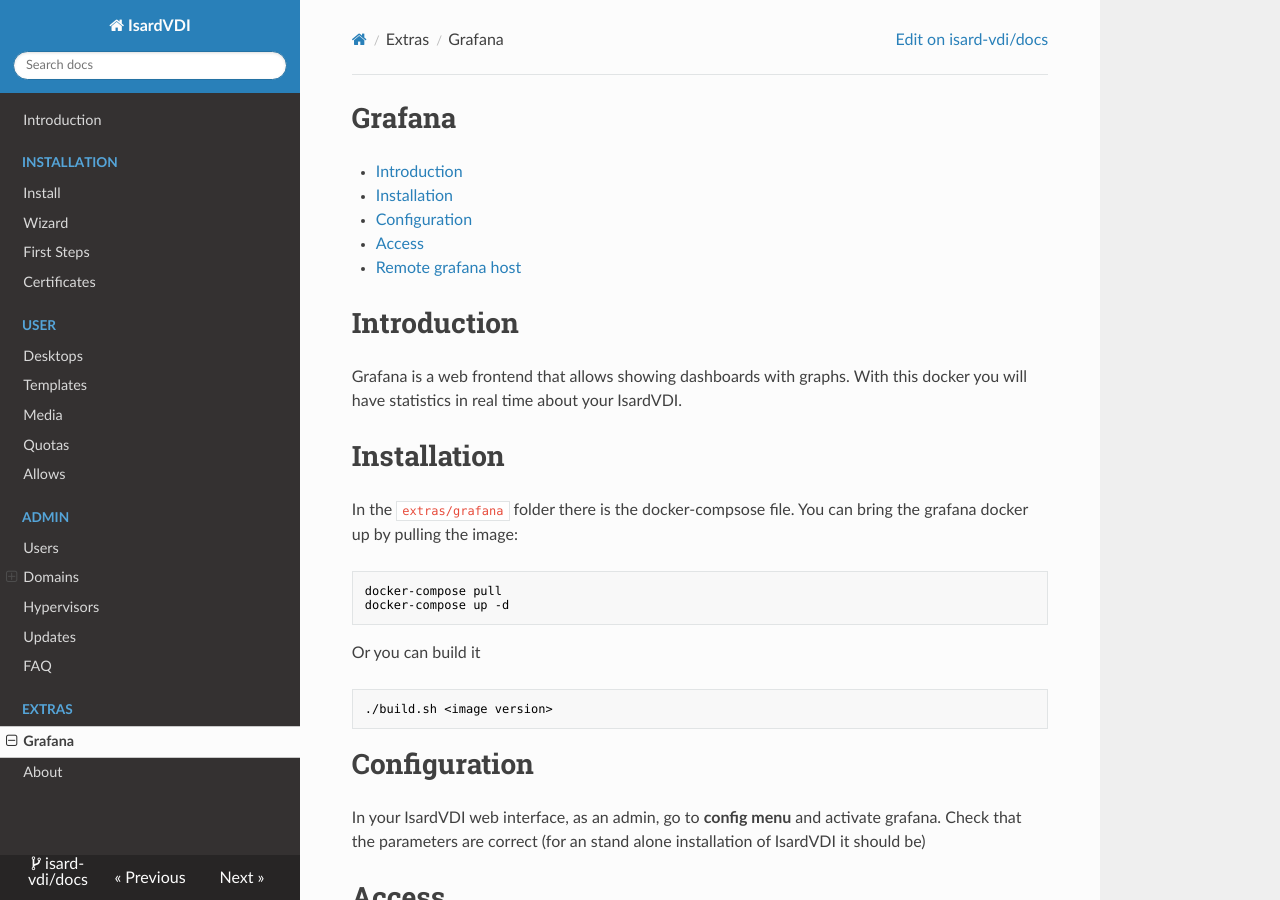
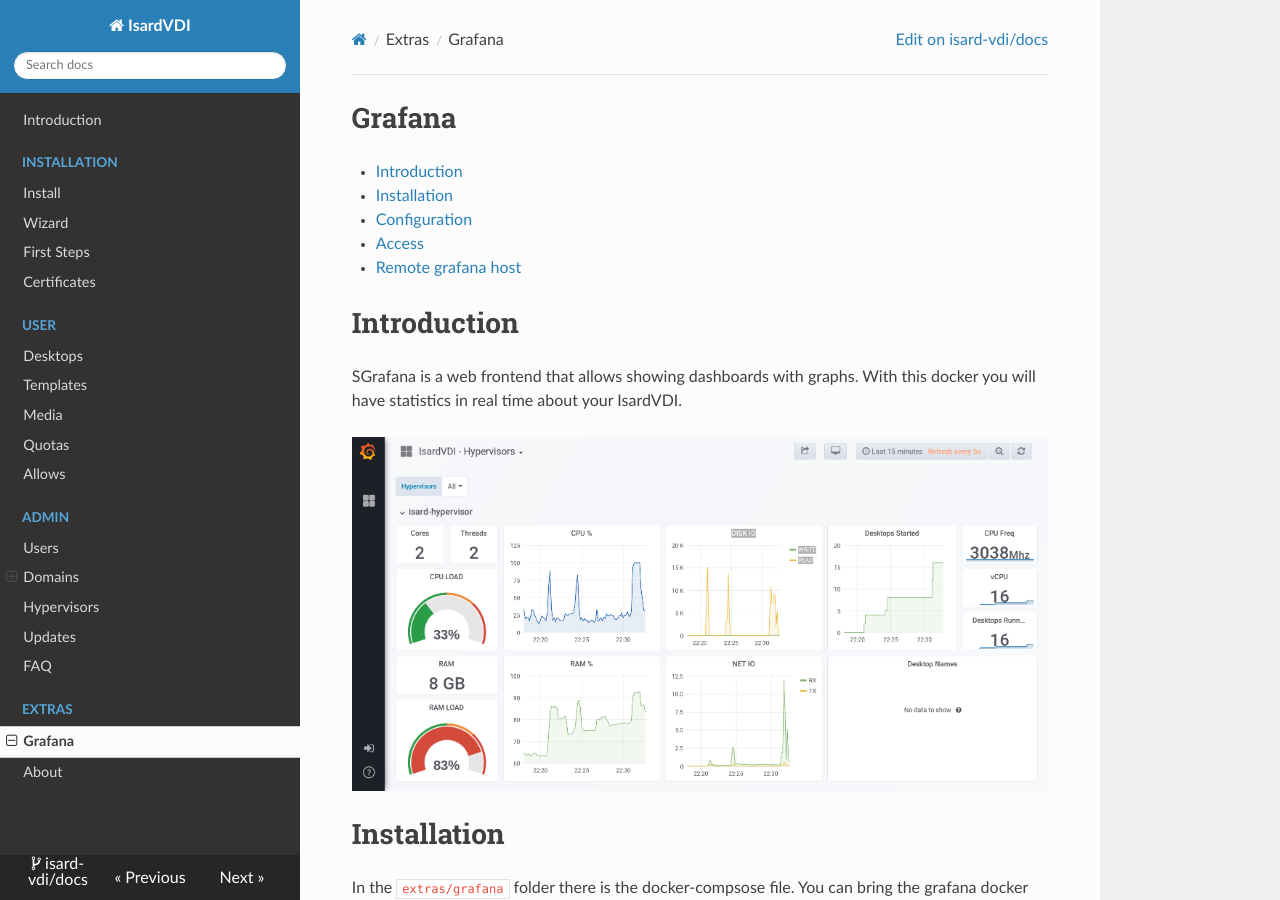
Before and after one commit to thebadjavi/docs, an MkDocs documentation site: the page built from docs/extras/grafana.md, in a window 1280 px wide and 900 px high. Built offline with MkDocs 1.6.1, drawn with Linux system fonts in a browser that asks for light colours; nearby versions of some CDN libraries; old or Windows-style settings are respelled for this version of MkDocs.

Commit message:
images in media

```diff
--- a/docs/extras/grafana.md
+++ b/docs/extras/grafana.md
@@ -4,7 +4,9 @@
 
 # Introduction
 
-Grafana is a web frontend that allows showing dashboards with graphs. With this docker you will have statistics in real time about your IsardVDI.
+SGrafana is a web frontend that allows showing dashboards with graphs. With this docker you will have statistics in real time about your IsardVDI.
+
+![](../images/extras/grafana/sample.png)
 
 # Installation
 
```
Also changed, not shown: docs/user/desktops.md (+6 -0 lines), docs/user/media.md (+2 -0 lines), docs/images/desktops/desktop-detail.png (added), docs/images/desktops/desktop-edit-form.png (added), docs/images/desktops/desktop-template-form.png (added), docs/images/extras/grafana/sample.png (added), docs/images/media/media-upload.png (added).
